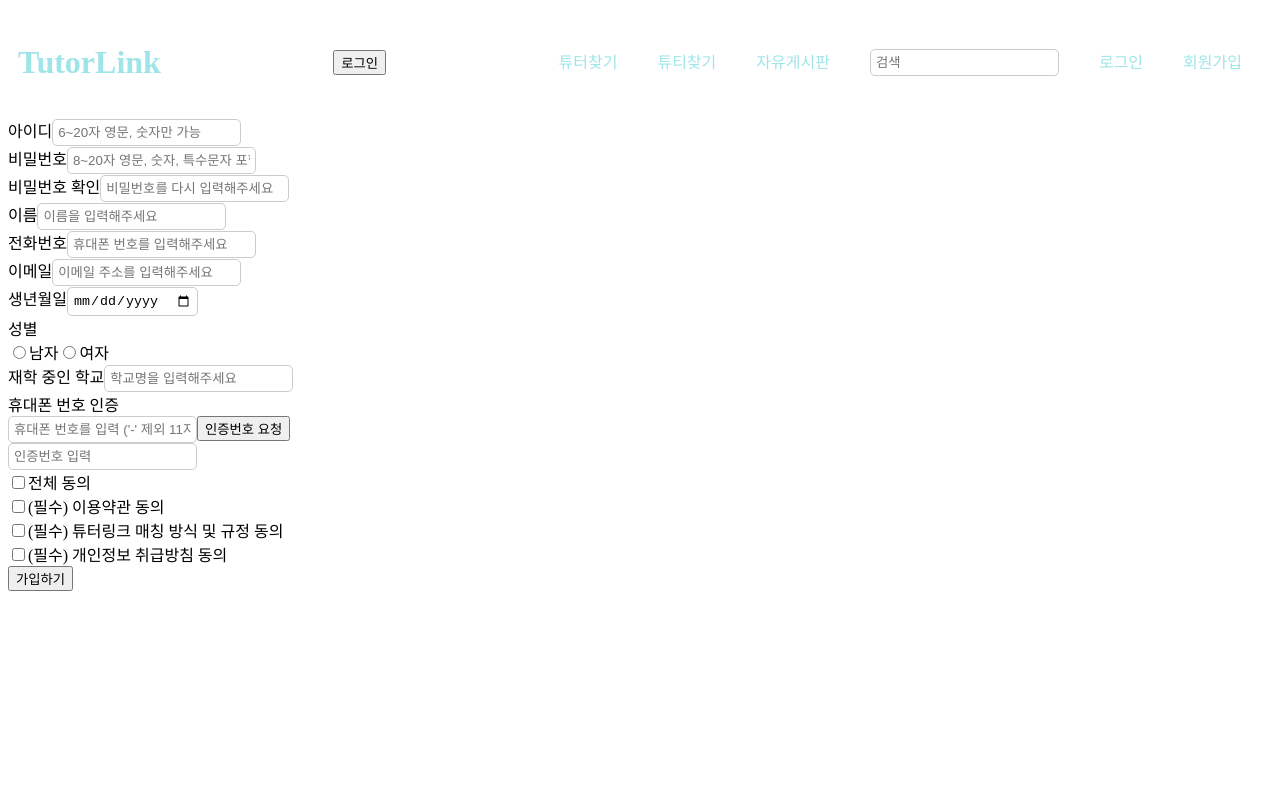
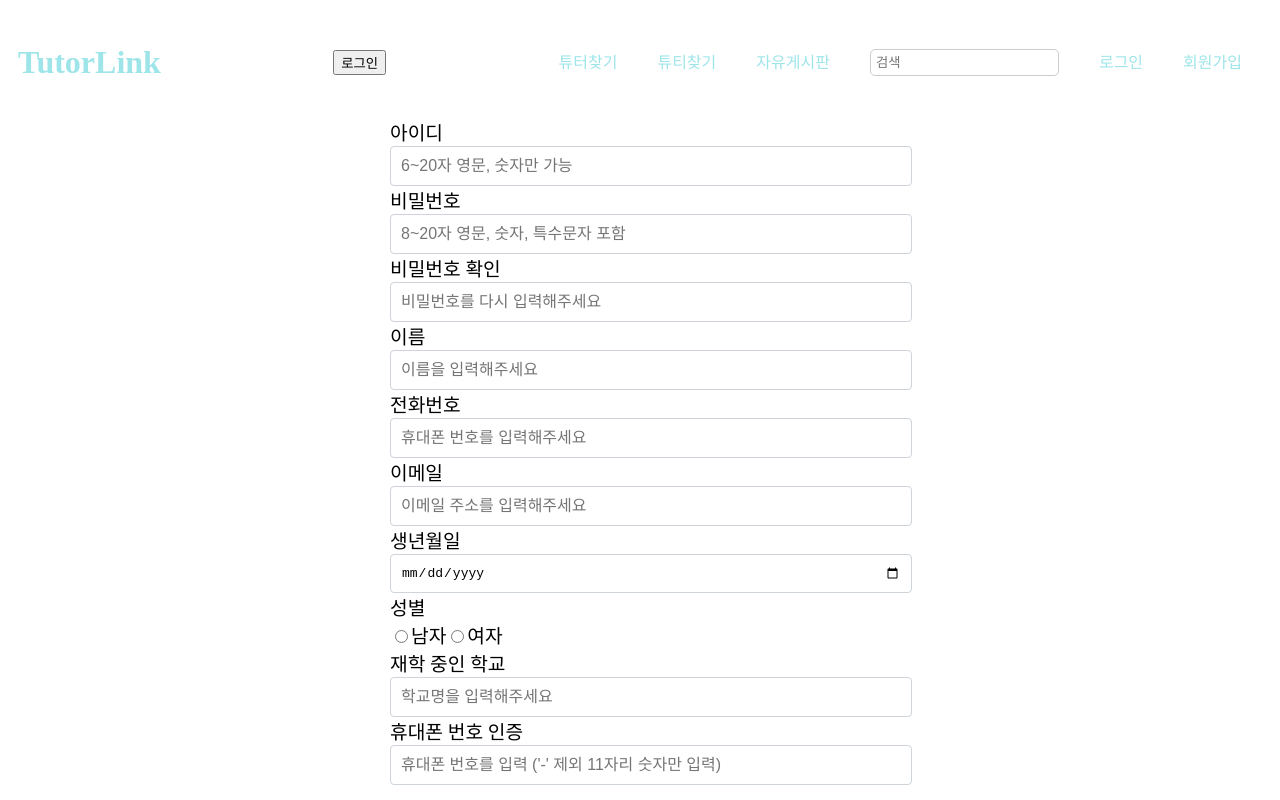
Before and after one commit to capstoe/Front_end, a React (Create React App) app: page /signup in a window 1280 px wide. Shown: the top 800 px of the page. Built offline with nearby package versions, Linux system fonts and the light colour scheme.

Commit message:
회원가입 css 적용

```diff
--- /dev/null
+++ b/src/pages/SignUp.css
@@ -0,0 +1,62 @@
+.form {
+    display: flex;
+    flex-direction: column;
+    width: 500px;
+    margin: 0 auto;
+  }
+
+  .form label {
+    margin: 10px 0;
+    font-size: 1.2em;
+  }
+
+  .form input[type="text"],
+  .form textarea,
+  .form input[type="date"],
+  .form input[type="email"],
+  .form input[type="password"] {
+    width: 100%;
+    padding: 10px;
+    font-size: 1em;
+    border: 1px solid #ced4da;
+    border-radius: 4px;
+  }
+
+  .form button {
+    margin-top: 20px;
+    padding: 10px 20px;
+    font-size: 1.2em;
+    background-color: #9EE5E9;
+    border: none;
+    color: white;
+    cursor: pointer;
+    border-radius: 4px;
+    transition: background-color 0.3s ease;
+  }
+
+  .form button:hover {
+    background-color: #9EE5E9;
+  }
+
+  .error-message {
+    color: red;
+    font-size: 0.875em;
+  }
+
+  .form .radio-group {
+    display: flex;
+    align-items: center;
+  }
+
+  .form .radio-group label {
+    margin-right: 10px;
+  }
+
+  .form .checkbox-group {
+    display: flex;
+    flex-direction: column;
+  }
+
+  .form .checkbox-group label {
+    margin: 5px 0;
+  }
--- a/src/pages/SignUp.js
+++ b/src/pages/SignUp.js
@@ -1,6 +1,8 @@
 import React, { useState, useEffect } from "react";
 import { Formik, Form, Field, ErrorMessage } from "formik";
 import * as yup from "yup";
+import './SignUp.css';
+
 
 
 const SignUp = () => {
@@ -80,7 +82,7 @@
       validationSchema={validationSchema}
       onSubmit={onSubmit}
     >
-      <Form>
+      <Form className="form">
         <div>
           <label htmlFor="id">아이디</label>
           <Field
```
